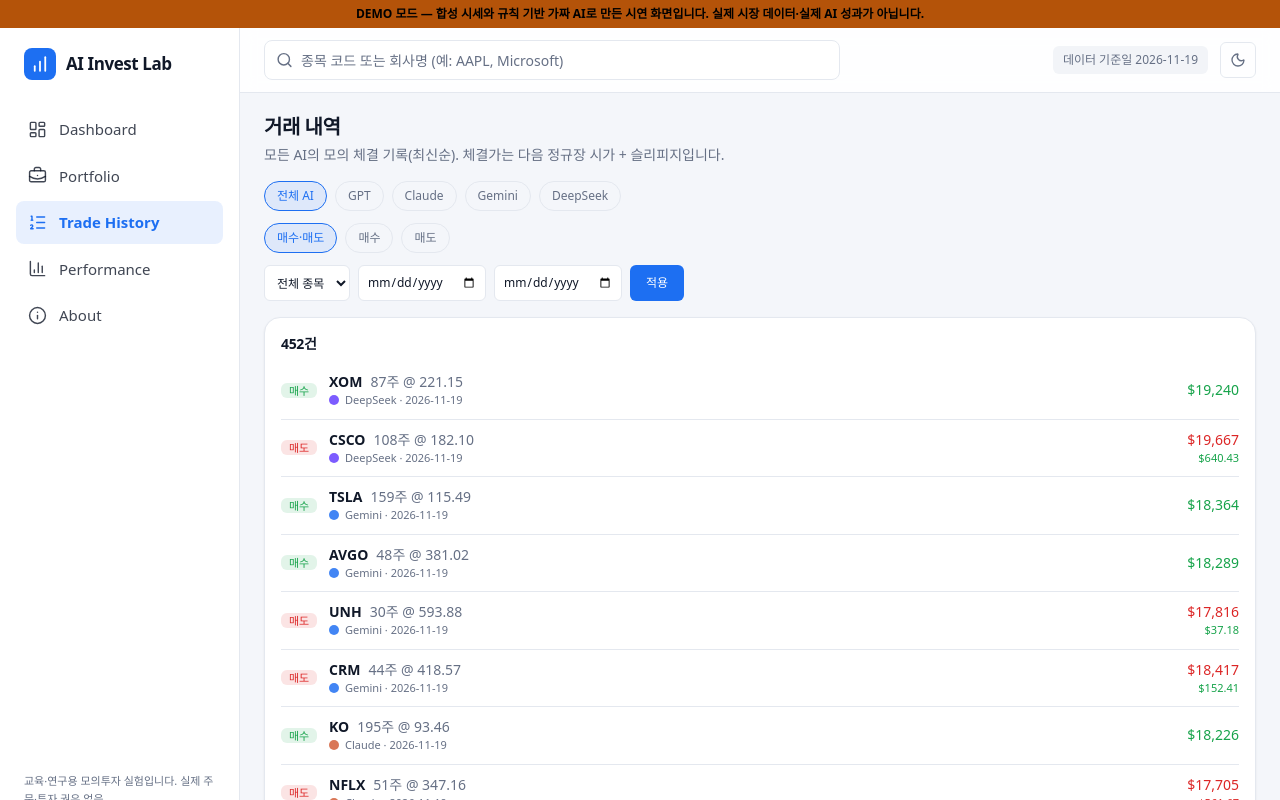
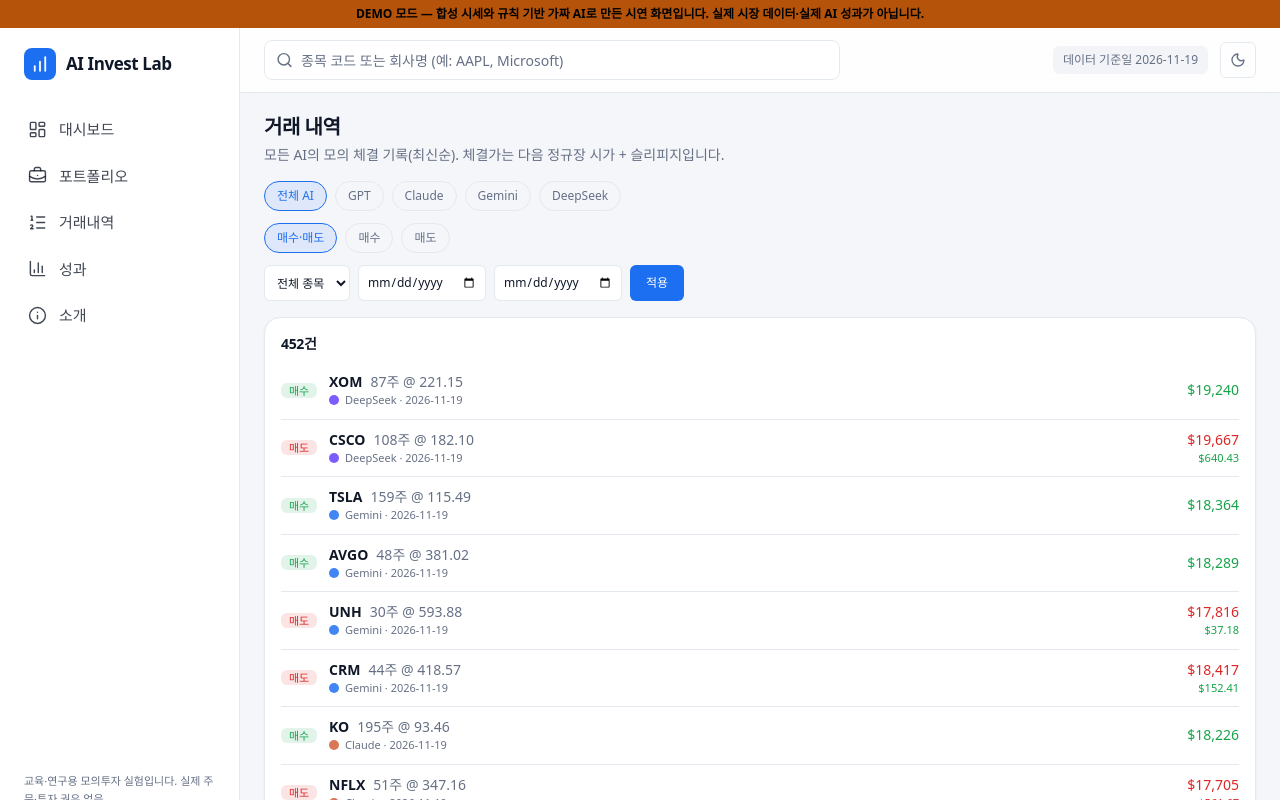
Before and after one commit to iskkang/ai-invest-lab, a Next.js app in the folder web/: page /trades in a window 1280 px wide. Shown: the top 800 px of the page. Built offline with nearby package versions, Linux system fonts and the light colour scheme.

Commit message:
feat(i18n): translate five dashboard nav tabs and stock search while preserving layout

```diff
--- a/web/components/nav.tsx
+++ b/web/components/nav.tsx
@@ -5,68 +5,79 @@ import { usePathname, useRouter } from "next/navigation";
 import { useState } from "react";
 import { BarChart3, BriefcaseBusiness, Info, LayoutDashboard, ListOrdered, Search } from "lucide-react";
 import { cn } from "@/lib/utils";
+import { t, localizedHref } from "@/lib/i18n";
+import type { Locale } from "@/lib/public-content";
 
 export const NAV = [
-  { href: "/lab", label: "Dashboard", ko: "대시보드", icon: LayoutDashboard },
-  { href: "/portfolio", label: "Portfolio", ko: "포트폴리오", icon: BriefcaseBusiness },
-  { href: "/trades", label: "Trade History", ko: "거래내역", icon: ListOrdered },
-  { href: "/performance", label: "Performance", ko: "성과", icon: BarChart3 },
-  { href: "/about", label: "About", ko: "소개", icon: Info },
-];
+  { href: "/", key: "대시보드", icon: LayoutDashboard },
+  { href: "/portfolio", key: "포트폴리오", icon: BriefcaseBusiness },
+  { href: "/trades", key: "거래내역", icon: ListOrdered },
+  { href: "/performance", key: "성과", icon: BarChart3 },
+  { href: "/about", key: "소개", icon: Info },
+] as const;
 
-const isActive = (path: string, href: string) => (href === "/lab" ? path === "/lab" : path.startsWith(href));
+const active = (path: string, target: string) =>
+  target === path || (target !== "/" && path.startsWith(target + "/"));
 
-export function SideNav() {
+export function SideNav({ locale }: { locale: Locale }) {
   const path = usePathname();
   return (
-    <nav className="space-y-1" aria-label="주 메뉴">
-      {NAV.map((n) => (
-        <Link key={n.href} href={n.href}
-          className={cn("flex items-center gap-3 rounded-lg px-3 py-2.5 text-[15px] transition-colors",
-            isActive(path, n.href) ? "bg-accent/10 font-semibold text-accent" : "text-fg/80 hover:bg-panel-2")}>
-          <n.icon size={19} strokeWidth={1.8} aria-hidden />{n.label}
-        </Link>
-      ))}
+    <nav className="space-y-1" aria-label="Main navigation">
+      {NAV.map((item) => {
+        const href = localizedHref(locale, item.href);
+        return (
+          <Link key={item.key} href={href}
+            aria-current={active(path, href) ? "page" : undefined}
+            className={cn("flex items-center gap-3 rounded-lg px-3 py-2.5 text-[15px] transition-colors",
+              active(path, href) ? "bg-accent/10 font-semibold text-accent" : "text-fg/80 hover:bg-panel-2")}>
+            <item.icon size={19} strokeWidth={1.8} aria-hidden />{t(locale, item.key)}
+          </Link>
+        );
+      })}
     </nav>
   );
 }
 
-export function BottomNav() {
+export function BottomNav({ locale }: { locale: Locale }) {
   const path = usePathname();
   return (
     <nav className="fixed inset-x-0 bottom-0 z-30 border-t border-line bg-panel/95 backdrop-blur lg:hidden"
-         style={{ paddingBottom: "env(safe-area-inset-bottom)" }} aria-label="모바일 내비게이션">
+      style={{ paddingBottom: "env(safe-area-inset-bottom)" }} aria-label="Mobile navigation">
       <ul className="grid grid-cols-5">
-        {NAV.map((n) => (
-          <li key={n.href}>
-            <Link href={n.href} className={cn("flex min-h-14 flex-col items-center justify-center gap-0.5 text-[11px]",
-              isActive(path, n.href) ? "font-semibold text-accent" : "text-muted")}>
-              <n.icon size={20} strokeWidth={1.8} aria-hidden />{n.ko}
-            </Link>
-          </li>
-        ))}
+        {NAV.map((item) => {
+          const href = localizedHref(locale, item.href);
+          return (
+            <li key={item.key}>
+              <Link href={href} aria-current={active(path, href) ? "page" : undefined}
+                className={cn("flex min-h-14 flex-col items-center justify-center gap-0.5 px-0.5 text-[11px]",
+                  active(path, href) ? "font-semibold text-accent" : "text-muted")}>
+                <item.icon size={20} strokeWidth={1.8} aria-hidden />{t(locale, item.key)}
+              </Link>
+            </li>
+          );
+        })}
       </ul>
     </nav>
   );
 }
 
-/** 투자 대상 종목 검색 — 페이지 이동만 하며 AI 를 호출하지 않는다 */
-export function StockSearch({ symbols }: { symbols: { symbol: string; name: string }[] }) {
+export function StockSearch({ symbols, locale }: { symbols: {symbol:string;name:string}[];locale:Locale }) {
   const router = useRouter();
-  const [q, setQ] = useState("");
-  const go = (value: string) => {
-    const v = value.trim().toUpperCase();
-    const hit = symbols.find((s) => s.symbol === v) ?? symbols.find((s) => s.name.toUpperCase().includes(v));
-    if (hit) { router.push(`/stocks/${hit.symbol}`); setQ(""); }
+  const [q,setQ] = useState("");
+  const go = (value:string) => {
+    const term = value.trim().toUpperCase();
+    const match = symbols.find(s => s.symbol === term) ??
+      symbols.find(s => s.name.toUpperCase().includes(term));
+    if(match) {router.push(localizedHref(locale, `/stocks/${match.symbol}`));setQ("");}
   };
   return (
-    <form role="search" className="relative w-full" onSubmit={(e) => { e.preventDefault(); go(q); }}>
+    <form role="search" className="relative w-full" onSubmit={e=>{e.preventDefault();go(q);}}>
       <Search size={17} className="pointer-events-none absolute left-3 top-1/2 -translate-y-1/2 text-muted" aria-hidden />
-      <input value={q} onChange={(e) => setQ(e.target.value)} list="ail-symbols" aria-label="종목 검색"
-        placeholder="종목 코드 또는 회사명 (예: AAPL, Microsoft)"
+      <input value={q} onChange={e=>setQ(e.target.value)} list="ail-symbols"
+        aria-label={t(locale,"종목 검색")} placeholder={t(locale,"종목 코드 또는 회사명 (예: AAPL, Microsoft)")}
         className="h-10 w-full rounded-lg border border-line bg-panel pl-9 pr-3 text-sm outline-none placeholder:text-muted focus:border-accent" />
       <datalist id="ail-symbols">
-        {symbols.map((s) => <option key={s.symbol} value={s.symbol}>{s.name}</option>)}
+        {symbols.map(s=><option key={s.symbol} value={s.symbol}>{s.name}</option>)}
       </datalist>
     </form>
   );
```
